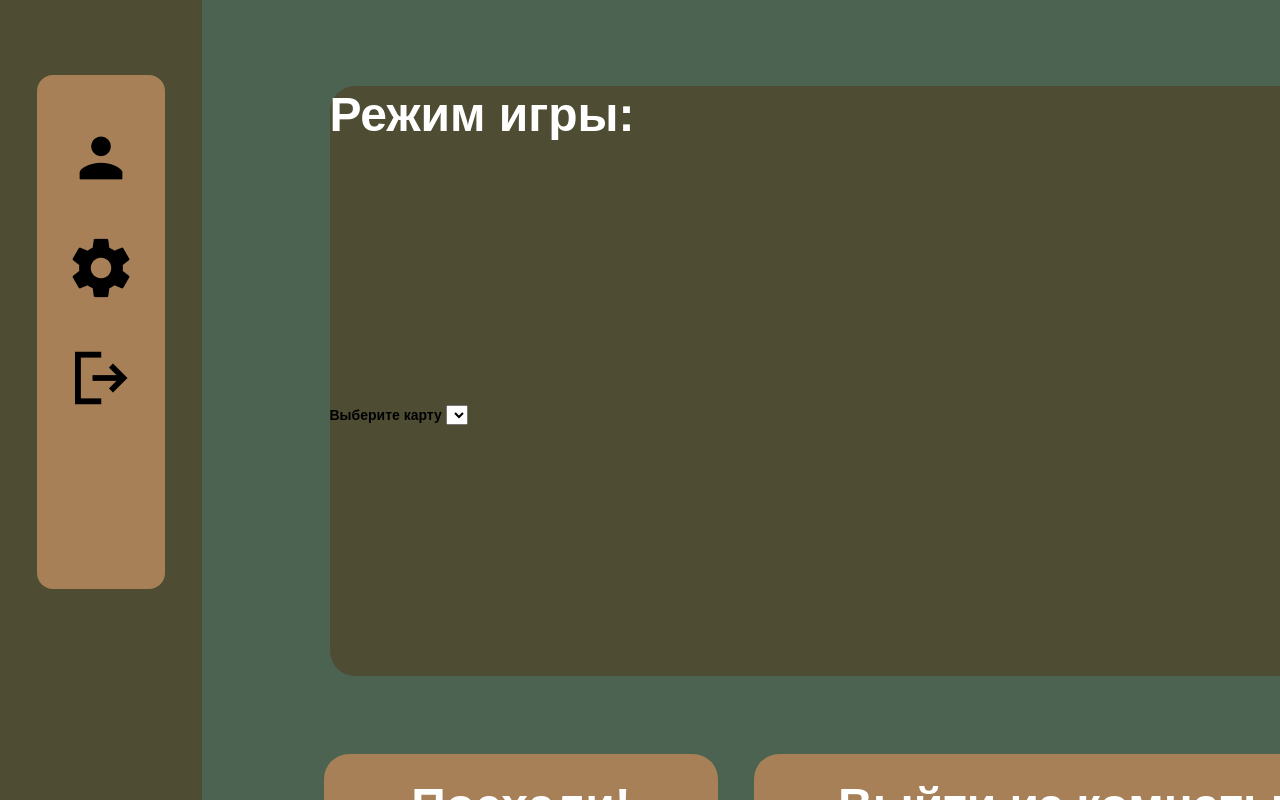
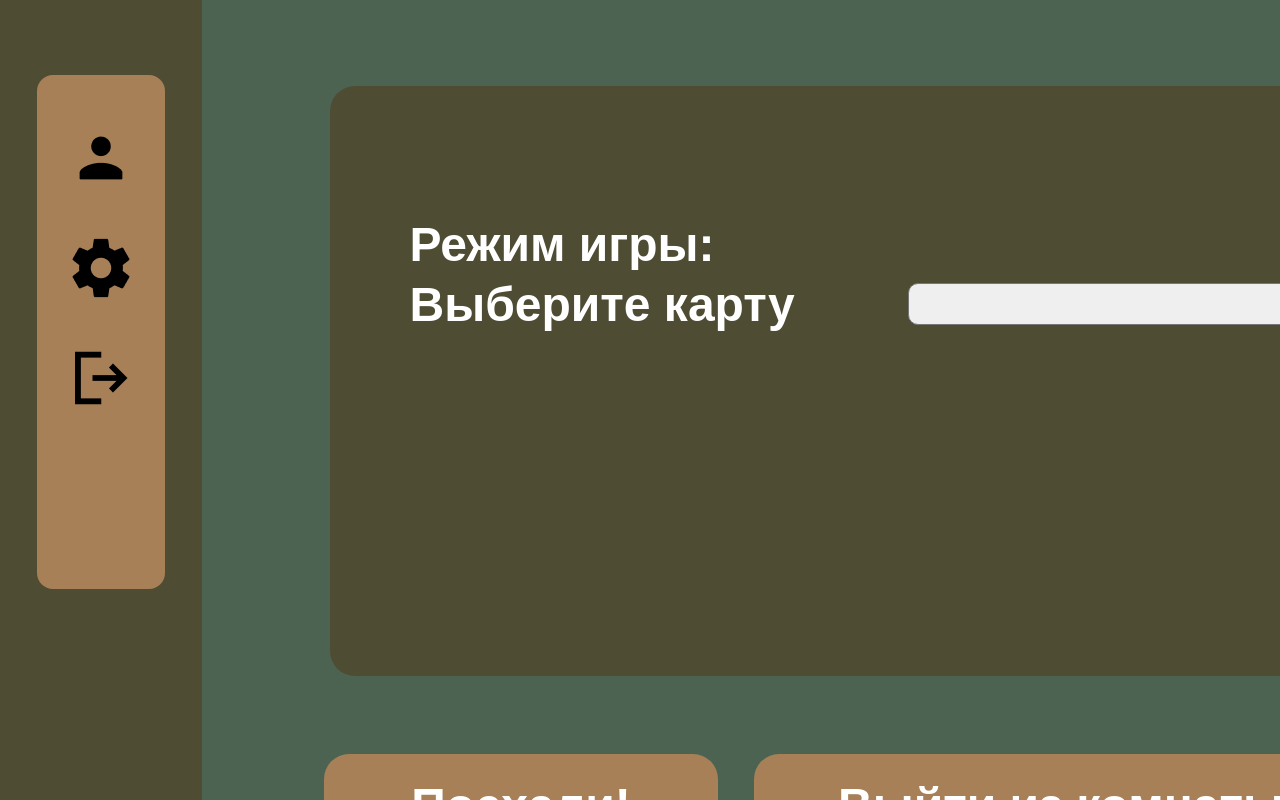
Before and after one commit to TailerDerdan/summer_project_2025, a Symfony app: template backend/templates/Room/RoomLobby.html.twig in a window 1280 px wide. Run offline with Twig, Linux system fonts and the light colour scheme; the template is opened without the code that fills it, so the values that code supplies are empty; some libraries are stand-ins or nearby versions.

Commit message:
правки по дизайну

```diff
--- a/backend/public/styles/room_create.css
+++ b/backend/public/styles/room_create.css
@@ -160,6 +160,10 @@
     justify-content: space-between;
 }
 
+.home-btn {
+    text-decoration: none;
+}
+
 .create-room__button {
     width: 614px;
     height: 100%;
--- a/backend/public/styles/room_lobby.css
+++ b/backend/public/styles/room_lobby.css
@@ -57,7 +57,8 @@
 
 .room-info__main-parameters-list {
     width: 950px;
-    height: 168px;
+    height: 56px;
+    position: relative;
     top: 130px;
     left: 80px;
     margin: 0 0 0 0;
@@ -94,6 +95,46 @@
     align-items: center;
     overflow: hidden;
     margin: 0 0 0 0;
+}
+
+.create-room__parameters-room-list-item {
+    width: 950px;
+    height: 84px;
+    position: relative;
+    top: 10px;
+    left: 80px;
+    display: flex;
+    flex-wrap: nowrap;
+    align-items: center;
+}
+
+.parameters-room-list-item__header-room-maps {
+    width: 412px;
+    height: 100%;
+    display: flex;
+    flex-wrap: nowrap;
+    align-items: center;
+    font-size: 48px;
+    color: #FFFFFF;
+}
+
+.room-maps-list {
+    width: 438px;
+    height: 42px;
+    position: relative;
+    left: 86px;
+    border-radius: 10px;
+    text-align: center;
+    font-size: 32px;
+    overflow: hidden;
+    margin: 0 0 0 0;
+}
+
+.room-maps-list-item {
+    width: 438px;
+    height: 42px;
+    font-size: 32px;
+    overflow: hidden;
 }
 
 .room-info__main-indicator-bar {
--- a/backend/public/styles/room_menu.css
+++ b/backend/public/styles/room_menu.css
@@ -56,6 +56,7 @@
     justify-content: center;
     align-items: center;
     margin: 0;
+    text-decoration: none;
 }
 
 .room-menu__room-list {
```
